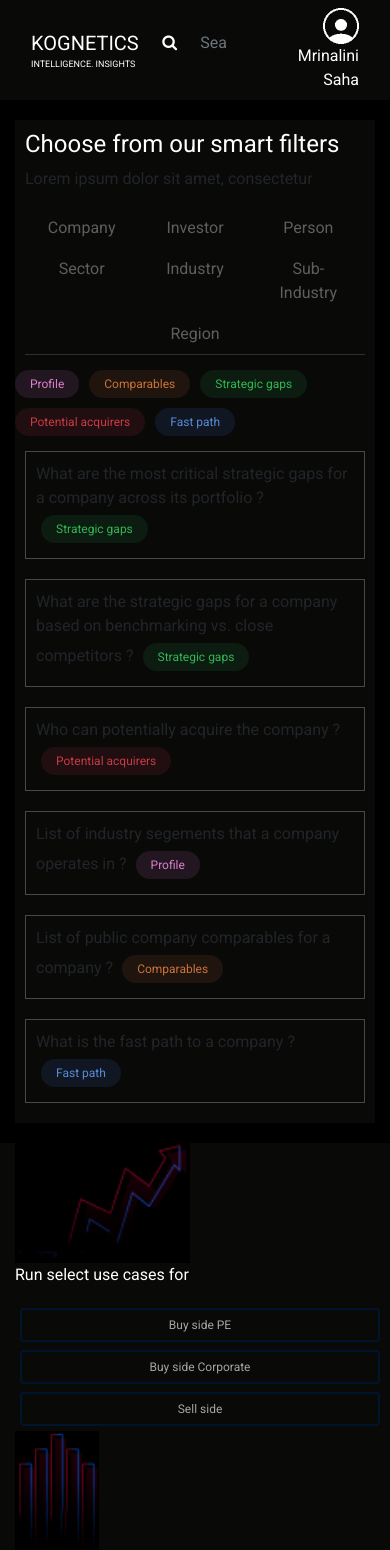
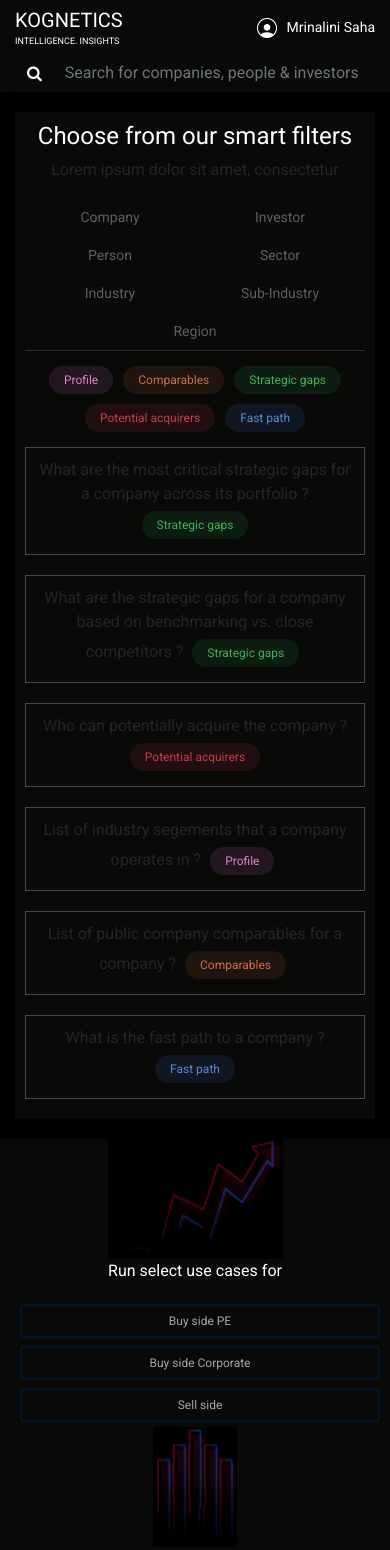
Before and after one commit to Shashwat-Goyal/ui-test-job, a React (Create React App) app: page / in a window 390 px wide. Shown: the top 1550 px of the page. Built offline with nearby package versions, Linux system fonts and the light colour scheme.

Commit message:
Worked on responsive issues

```diff
--- a/src/App.css
+++ b/src/App.css
@@ -1,14 +1,12 @@
-.App {
+body {
   font-family: "Roboto", sans-serif;
   background: #000;
 }
-
 .App-logo {
   animation: App-logo-spin infinite 20s linear;
   height: 40vmin;
   pointer-events: none;
 }
-
 .App-header {
   background-color: #282c34;
   min-height: 100vh;
@@ -19,65 +17,51 @@
   font-size: calc(10px + 2vmin);
   color: white;
 }
-
 .App-link {
   color: #61dafb;
 }
-
 .logo .logo-info {
   font-size: 9px;
   display: block;
 }
-
 .user-name {
   margin-left: 20px;
 }
-
 .theme-bg {
   background-color: #090908;
 }
 .bg-dark {
   background: #090908 !important;
 }
-
 .ft-white {
   color: #fff;
 }
-
 .ft-12 {
   font-size: 12px;
 }
-
 .mb-10 {
   margin-bottom: 10px;
 }
-
 .mt-10 {
   margin-top: 10px;
 }
-
 .noborder {
   border: none;
 }
-
 .nomargin {
   margin: 0;
 }
-
 .nopadding {
   padding: 0;
 }
-
 .form-control:focus {
   background: #0e0e0e;
   box-shadow: none;
 }
-
 .search-filter {
   margin: 20px 0;
   padding: 10px;
 }
-
 .search-filter .icon {
   background: #24080f;
   color: #b50a34;
@@ -87,47 +71,39 @@
 .search-filter .subtitle {
   color: #484848;
 }
-
 .search-filter .form-control {
   border-color: #484848;
 }
-
 .industry-container {
   padding: 10px;
   margin: 20px 0;
 }
-
 .industry-section {
   padding: 10px;
   border: 1px solid #484848;
   border-radius: 2px;
   margin: 10px 0;
 }
-
 .industry-section i {
   color: #b50a34;
   margin-right: 5px;
 }
-
 .content .nav.nav-tabs {
   border-color: #2f2f2f;
 }
-
 .content .nav.nav-tabs .nav-item a {
   color: #5e5e5e;
+  padding: .5rem 10px;
 }
-
 .content .nav.nav-tabs .nav-item .nav-link:focus,
 .content .nav.nav-tabs .nav-item .nav-link:hover {
   border: none;
   outline: 0;
 }
-
 .content .nav.nav-tabs .nav-item .nav-link.active {
   background-color: #0e0e0e;
   border: none;
 }
-
 .content .badge {
   margin: 5px;
   padding: 8px 15px;
@@ -136,19 +112,16 @@
   color: #fff;
   cursor: pointer;
 }
-
 .faq {
   margin: 10px 0;
   padding: 10px;
   border: 1px solid #484848;
 }
-
 .justify-center {
   display: flex;
   justify-content: center;
   align-items: center;
 }
-
 .profile-tag {
   background: #221620;
   color: #dd7fcc !important;
@@ -197,3 +170,49 @@
 .placeholder_paragraph {
   color: #7e7e7e;
 }
+
+
+/* Media Queries (Responsive View) Css Here */
+@media(max-width:1199px){
+  .content .nav.nav-tabs .nav-item a {
+    padding: .5rem 5px;
+    font-size: 14px;
+  }
+}
+@media(max-width:767px){
+  .nav-justified .nav-item {
+    -ms-flex-preferred-size: auto;
+    flex-basis: auto;
+    width: 25%;
+    display: inline-block;
+    float: left;
+  }
+  .user-name {
+    margin-left: 10px;
+    font-size: 14px;
+  }
+  .cus-user-sec img {
+    width: 20px;
+  }
+  .cus-user-sec {
+    padding-left: 0;
+  }
+}
+@media (max-width: 575px){
+  nav.navbar{
+    display: inline-block;
+    width: 100%;
+    padding: 0px;
+  }
+  .text-right.cus-user-sec {
+    position: absolute;
+    right: 0;
+    top: 15px;
+    z-index: 999;
+  }
+}
+@media (max-width: 420px){
+  .nav-justified .nav-item {
+    width: 50%;
+  }
+}
--- a/src/components/Content.js
+++ b/src/components/Content.js
@@ -136,8 +136,8 @@
         return (
             <Container className="content">
                 <Row>
-                    <Col sm={9}>
-                        <div className="theme-bg industry-container">
+                    <Col lg={9} md={12} sm={12} xs={12}>
+                        <div className="theme-bg industry-container text-center">
                             <h4 className="ft-white">Choose from our smart filters</h4>
                             <p>{dummyText} consectetur</p>
                             <Nav justify variant="tabs" defaultActiveKey="/home">
@@ -174,7 +174,7 @@
                                     </div>
                                     {
                                         faqs.map((faq, i) => {
-                                            return <Col sm={6} key={i}><FAQ {...faq} /></Col>
+                                            return <Col sm={6} xs={12} key={i}><FAQ {...faq} /></Col>
                                         })
                                     }
                                 </Fragment>
@@ -182,26 +182,26 @@
                         </div>
                         <div className="charts-container">
                             <Row>
-                                <Col sm={6}>
-                                    <Row className="theme-bg">
-                                        <Col sm={6}>
+                                <Col md={6} sm={12} xs={12}>
+                                    <Row className="theme-bg text-center">
+                                        <Col md={6} sm={6} xs={12}>
                                             <img src={ArrowChart} height={120} />
                                             <p className="ft-white">Run select use cases for</p>
                                         </Col>
-                                        <Col sm={6}>
+                                        <Col md={6} sm={6} xs={12}>
                                             <Button className='charts-btn' block variant="outline-dark">Buy side PE</Button>
                                             <Button className='charts-btn' block variant="outline-dark">Buy side Corporate</Button>
                                             <Button className='charts-btn' block variant="outline-dark">Sell side</Button>
                                         </Col>
                                     </Row>
                                 </Col>
-                                <Col sm={6}>
-                                    <Row className="theme-bg">
-                                        <Col sm={4}>
+                                <Col md={6} sm={12} xs={12}>
+                                    <Row className="theme-bg text-center">
+                                        <Col md={4} sm={12} xs={12}>
                                             <img src={BarChart} height={120} />
                                             <p className="ft-white">Top Charts</p>
                                         </Col>
-                                        <Col sm={8}>
+                                        <Col md={8} sm={12} xs={12}>
                                             <Button size="sm" className='charts-btn' variant="outline-dark">Acquirers</Button>
                                             <Button size="sm" className='charts-btn' variant="outline-dark">Founders</Button>
                                             <Button size="sm" className='charts-btn' variant="outline-dark">Board members</Button>
@@ -225,7 +225,7 @@
                                 })
                             }
                             <Row>
-                                <Col sm={6} className="nopadding">
+                                <Col md={6} sm={12} xs={12} className="nopadding">
                                     {
                                         industries.filter((industry, i) => i%2 == 0).map((industry, i) => {
                                             return <Col key={i} sm={12}>
@@ -234,7 +234,7 @@
                                         })
                                     }
                                 </Col>
-                                <Col sm={6} className="nopadding">
+                                <Col md={6} sm={12} xs={12} className="nopadding">
                                     {
                                         industries.filter((industry, i) => i%2 != 0).map((industry, i) => {
                                             return <Col key={i} sm={12}>
@@ -246,7 +246,7 @@
                             </Row>
                         </div>
                     </Col>
-                    <Col sm={3}>
+                    <Col lg={3} md={12} sm={12} xs={12}>
                         {filters.map(filter => {
                             return <SearchFilter
                                 {...filter}
--- a/src/components/Header.js
+++ b/src/components/Header.js
@@ -12,14 +12,14 @@
     render() {
         return (
             <Navbar bg="dark" variant="dark">
-            <Col xs={4} className="text-left logo">
+              <Col md={4} sm={3} xs={12} className="text-left logo">
                 <Navbar.Brand>
                   {' KOGNETICS'}
                   <span className="logo-info">INTELLIGENCE. INSIGHTS</span>
                 </Navbar.Brand>
               </Col>
-            <Col xs={4} className="text-center">
-              <InputGroup className="mb-3">
+              <Col md={4} sm={6} xs={12} className="text-center cus-search-sec">
+                <InputGroup>
                   <InputGroup.Prepend>
                     <InputGroup.Text className="theme-bg noborder" id="basic-addon1"><i className="ft-white fa fa-search"></i></InputGroup.Text>
                   </InputGroup.Prepend>
@@ -31,7 +31,7 @@
                   />
                 </InputGroup>
               </Col>
-            <Col xs={4} className="text-right">
+              <Col md={4} sm={3} xs={12} className="text-right cus-user-sec">
                 <img src={Profile} className="image-circle" alt="profile"/>
                 <span className="ft-white user-name">Mrinalini Saha</span>
               </Col>
```
Lines whose indentation alone changed are shown as unchanged.
